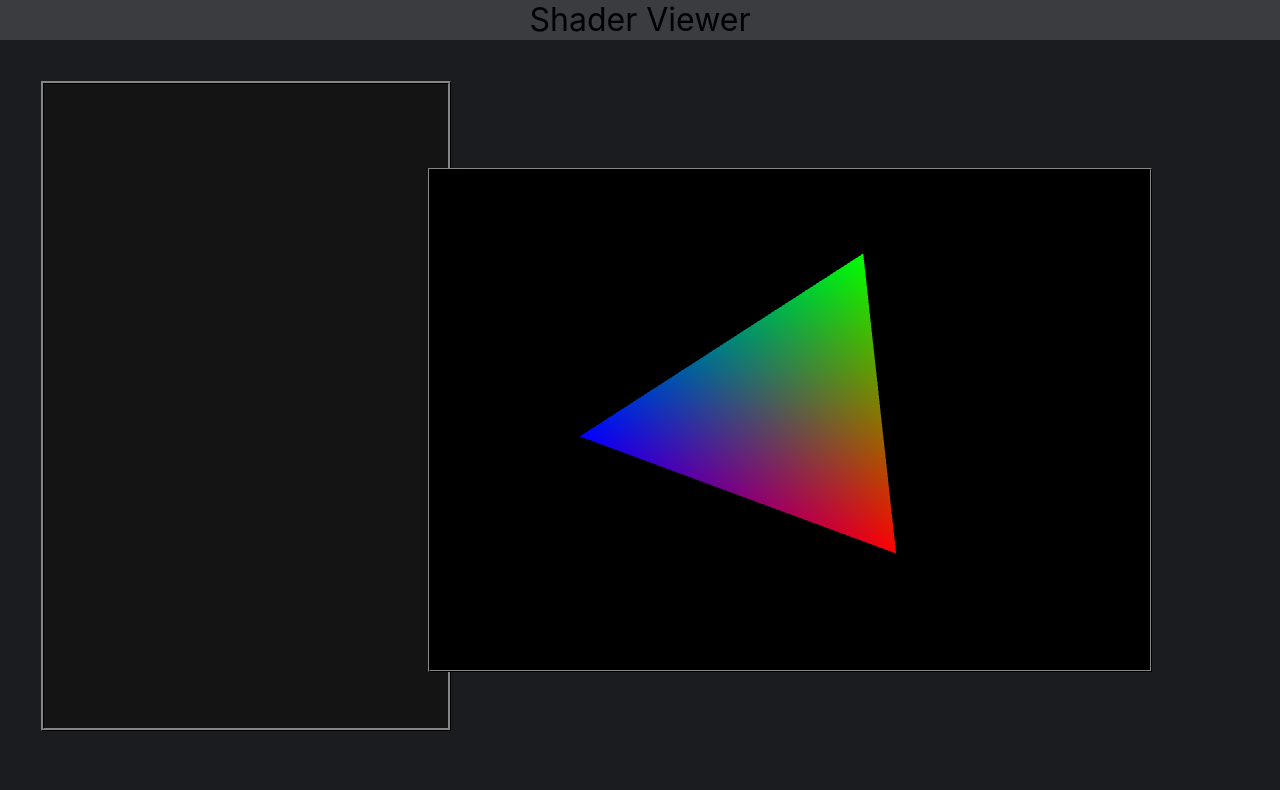
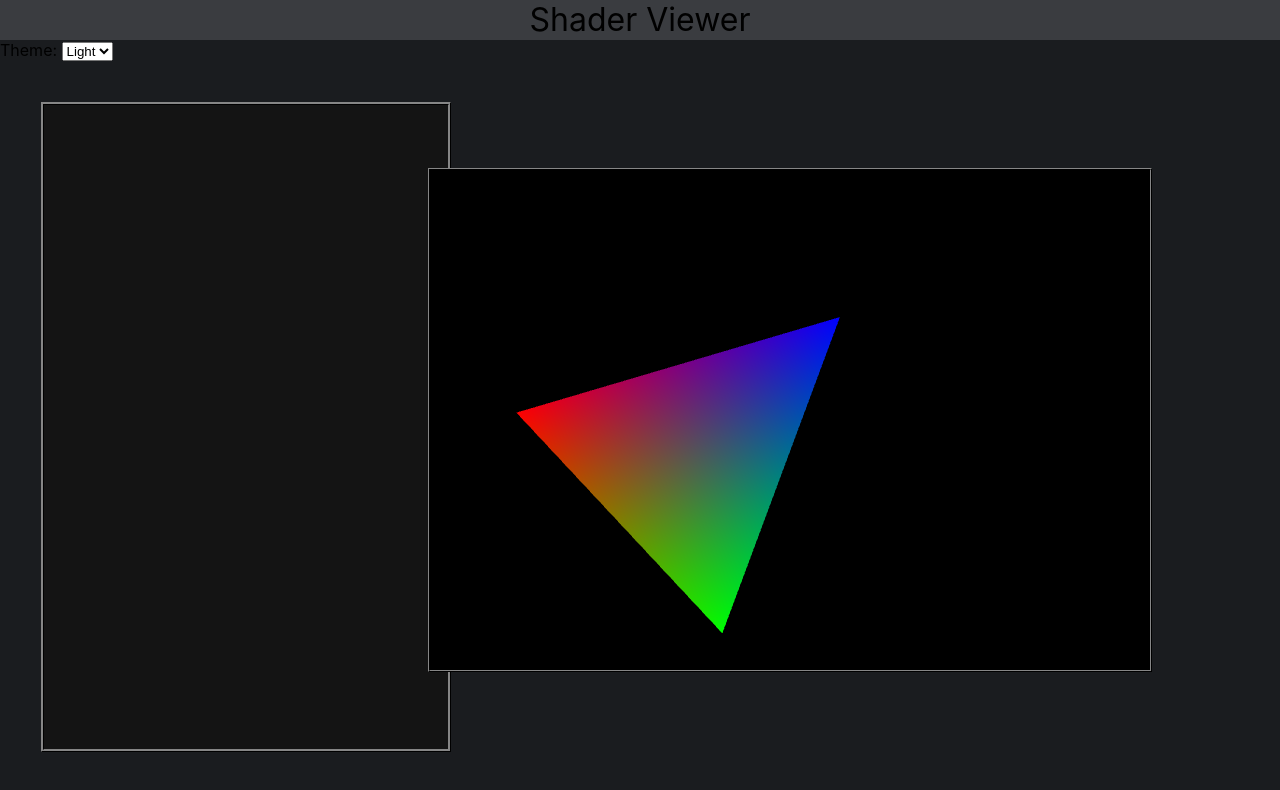
Before and after one commit to JoshBmillikan/csc_490_project, a React (Create React App) app: page / in a window 1280 px wide. Shown: the top 790 px of the page. Built offline with nearby package versions, Linux system fonts and the light colour scheme.

Commit message:
random updates

```diff
--- a/src/App.tsx
+++ b/src/App.tsx
@@ -32,6 +32,12 @@ function App() {
             >Shader Viewer
             </header>
             <span css={css`float: left`}>
+                <label> Theme: </label>
+                <select>
+                    <option value={"Light"}> Light </option>
+                    <option value={"Dark"}> Dark</option>
+                </select>
+
             <CodeEditor/>
         </span>
             <span css={css`
--- a/src/CodeEditor.tsx
+++ b/src/CodeEditor.tsx
@@ -10,7 +10,7 @@ export function CodeEditor() {
           padding-left: 10%;
           padding-top: 10%;
           user-select: none;
-        `}>
+        `} className={"code"}>
         <textarea
             value={getText}
             onChange={(event => setText(event.target.value))}
```
Also changed, not shown: 1 other file (tests, documents, lock files or other folders).
